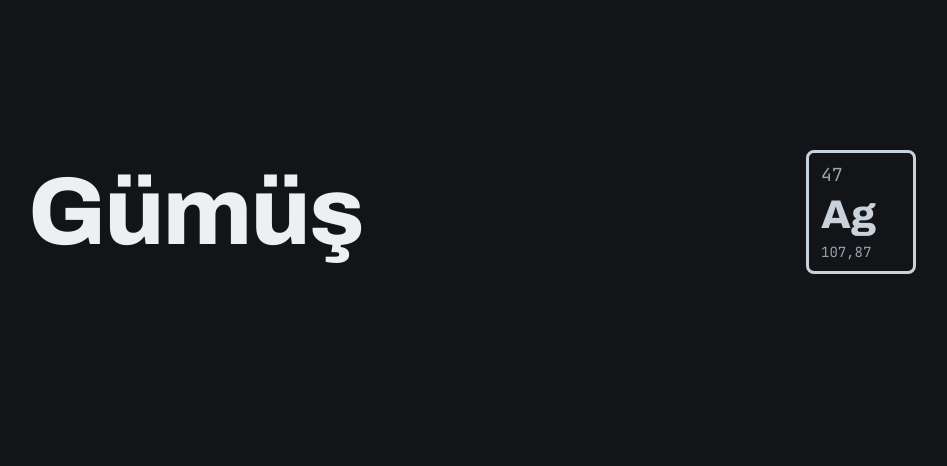
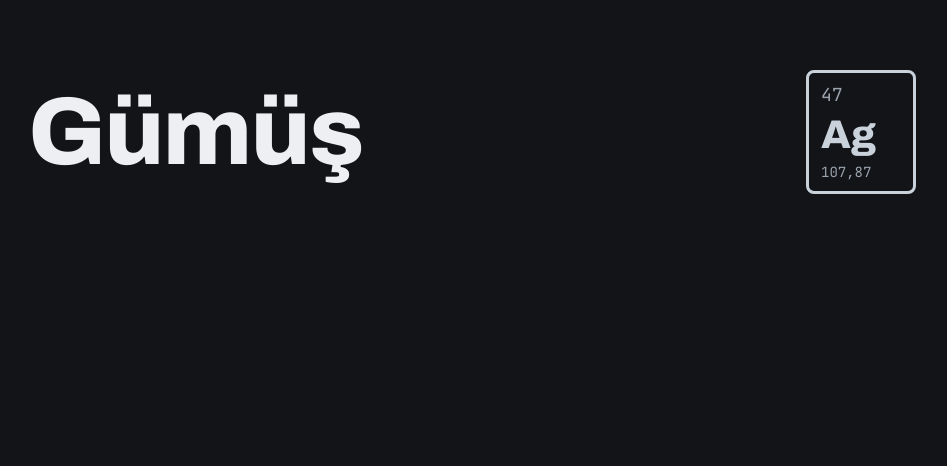
Before and after one commit to ridvancoskun1975-cpu/gumus-bot, a Python web app: template templates/kapak.html in a window 1280 px wide. Shown: the top 466 px of the page, without its empty margins (68-1015 px from the left). Run offline with Jinja, Linux system fonts and the light colour scheme; the template is opened without the code that fills it, so the values that code supplies are empty.

Commit message:
Kapak: üst kenar ızgara kırpımının dışında kalsın
Co-Authored-By: Claude Opus 5.5 <noreply@anthropic.com>
Claude-Session: https://claude.ai/code/session_01GyNWbwvW75p7bvmDeuvpof

```diff
--- a/templates/kapak.html
+++ b/templates/kapak.html
@@ -21,7 +21,7 @@
 .kapak .hesap { font-size: 44px; font-weight: 700; }
 .kapak .ust-kenar, .kapak .alt-kenar { position: absolute; left: 96px; right: 96px; display: flex;
   justify-content: space-between; align-items: center; }
-.kapak .ust-kenar { top: 150px; }
+.kapak .ust-kenar { top: 70px; }   /* 3:4 ızgara kırpımının (y 240) üstünde kalsın */
 .kapak .alt-kenar { bottom: 150px; font-size: 28px; color: var(--soluk); }
 </style>
 </head>
```
